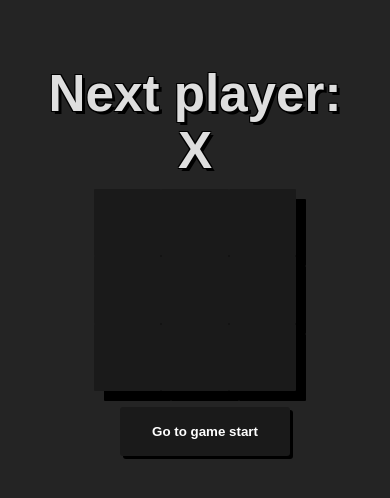
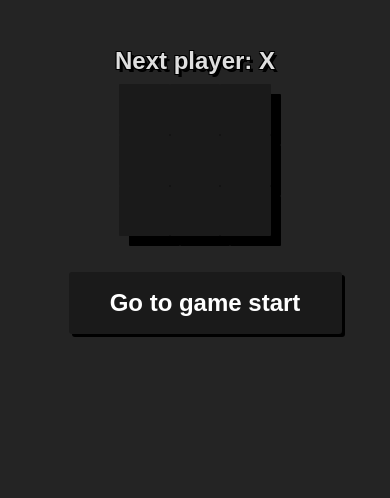
Before and after one commit to vegadelalyra/react-tic-tac-toe, a React (Vite) app: page / in a window 390 px wide. Shown: the top 498 px of the page. Built offline with nearby package versions, Linux system fonts and the light colour scheme.

Commit message:
hotFix: responsive on mobile failures

```diff
--- a/src/styles.css
+++ b/src/styles.css
@@ -13,7 +13,7 @@
   -webkit-text-size-adjust: 100%;
   display:flex;
   --desktopSize: 17vh;
-  --mobileSize: 8vh;
+  --mobileSize: 6vh;
 }
 
 * {
@@ -115,9 +115,10 @@ button:focus-visible {
   background: #fff;
   background-color: #1a1a1a;
   border: 1px solid transparent;
-  min-width: 170px;
+  min-width: 300px;
   border-radius: 3px;
   font-weight: bold;
+  font-size: 1.5rem;
   padding: 1rem;
   cursor: pointer;
   display: flex;
@@ -146,19 +147,27 @@ ol {
 @media screen and (max-width: 900px) {
   .game {
     flex-direction: column;
-    gap: 0;
+    gap: 20px;
   }
 }
 
 @media screen and (max-width: 400px) {
+  h1 {
+    font-size: 1.5em;
+  }
+
   .square {
     height: var(--mobileSize);
     max-height: var(--mobileSize);
     width: var(--mobileSize);
     max-width:var(--mobileSize);
-    font-size: 3rem;
+    font-size: 2rem;
   }
   body {
     place-items: start;
   }
+
+  .times {
+    min-width: 70vw;
+  }
 }
```
Also changed, not shown: src/CHALLENGE.png (added).
